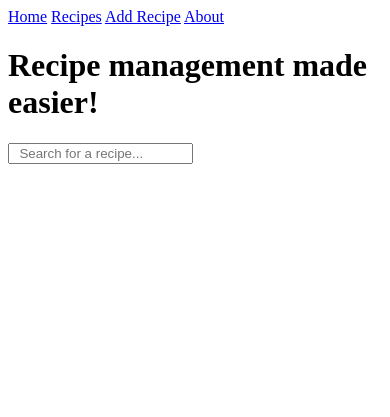
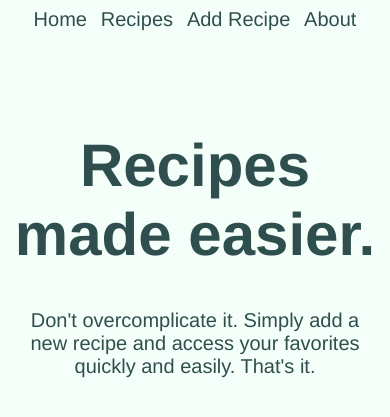
Before and after one commit to AlexanderGoose/recipes_app, a Flask app: page /home in a window 390 px wide. Shown: the top 417 px of the page. Run offline with Flask 3, Linux system fonts and the light colour scheme; some web fonts are replaced.

Commit message:
made mobile friendly

```diff
--- a/dbAPI.py
+++ b/dbAPI.py
@@ -9,53 +9,74 @@ from test_data import data
 
 class DataBaseAPI():
     # --------------------------------- create table
+    """
+    Creates three new tables, Recipe, Ingredient, Instruction
+    """
     def create(self, dbName):
-        conn = sqlite3.connect(dbName)
-        cur = conn.cursor()
+        try:
+            conn = sqlite3.connect(dbName)
+            cur = conn.cursor()
 
-        cur.execute("""CREATE TABLE IF NOT EXISTS Recipe(
-                    recID INTEGER PRIMARY KEY,
-                    recName VARCHAR(20)
-                    );""")
+            cur.execute("""CREATE TABLE IF NOT EXISTS Recipe(
+                        recID INTEGER PRIMARY KEY,
+                        recName VARCHAR(20)
+                        );""")
 
-        cur.execute("""CREATE TABLE IF NOT EXISTS Ingredient(
-                    ingID INTEGER PRIMARY KEY,
-                    recID INTEGER,
-                    ing VARCHAR(100),
-                    FOREIGN KEY (recID) REFERENCES Recipe(recID)
-                    );""")
+            cur.execute("""CREATE TABLE IF NOT EXISTS Ingredient(
+                        ingID INTEGER PRIMARY KEY,
+                        recID INTEGER,
+                        ing VARCHAR(100),
+                        FOREIGN KEY (recID) REFERENCES Recipe(recID)
+                        );""")
 
-        cur.execute("""CREATE TABLE IF NOT EXISTS Instruction(
-                    instructionID INTEGER PRIMARY KEY,
-                    recID INTEGER,
-                    instruction VARCHAR(100),
-                    FOREIGN KEY (recID) REFERENCES Recipe(recID)
-                    );""")
+            cur.execute("""CREATE TABLE IF NOT EXISTS Instruction(
+                        instructionID INTEGER PRIMARY KEY,
+                        recID INTEGER,
+                        instruction VARCHAR(100),
+                        FOREIGN KEY (recID) REFERENCES Recipe(recID)
+                        );""")
 
+            conn.commit()
 
-        conn.commit()
-        conn.close()
+        except sqlite3.Error as e:
+            print(f'Error creating tables: {e}')
+
+        finally:
+            conn.close()
 
 
     # --------------------------------- fill table
+    """
+    Given the intake parameters, inserts relavent info into correct tables.
+    """
     def fill(self, dbName, recName, ingredients, instructions):
-        conn = sqlite3.connect(dbName)
-        cur = conn.cursor()
+        try:
+            conn = sqlite3.connect(dbName)
+            cur = conn.cursor()
 
-        cur.execute("INSERT INTO Recipe (recName) VALUES(?)", (recName,))
-        recID = cur.lastrowid
+            cur.execute("INSERT INTO Recipe (recName) VALUES(?)", (recName,))
+            recID = cur.lastrowid
 
-        for ing in ingredients:
-            cur.execute("INSERT INTO Ingredient (recID, ing) VALUES(?, ?)", (recID, ing))
+            for ing in ingredients:
+                cur.execute("INSERT INTO Ingredient (recID, ing) VALUES(?, ?)", (recID, ing))
 
-        for instruction in instructions:
-            cur.execute("INSERT INTO Instruction (recID, instruction) VALUES(?, ?)", (recID, instruction))
+            for instruction in instructions:
+                cur.execute("INSERT INTO Instruction (recID, instruction) VALUES(?, ?)", (recID, instruction))
 
-        conn.commit()
-        conn.close()
+            conn.commit()
+
+        except sqlite3.Error as e:
+            print(f'Error filling tables: {e}')
+
+        finally:
+            conn.close()
 
 
     # --------------------------------- tear down
+    """
+    used to delete all tables so that they can be restarted.
+    use case is for testing the db and deleting after testing.
+    """
     def teardown(self, dbName):
         try:
             conn = sqlite3.connect(dbName)
@@ -69,8 +90,10 @@ class DataBaseAPI():
             cur.execute("DROP TABLE IF EXISTS Instruction;")
 
             conn.commit()
+
         except sqlite3.Error as e:
             print(f'Error dropping tables: {e}')
+
         finally:
             conn.close()
 
@@ -89,9 +112,6 @@ class DataBaseAPI():
             cur.execute("SELECT recName, recID FROM Recipe")
             recipes = cur.fetchall()
 
-            # recipe_names = [recipe[0] for recipe in recipes]
-            # recIDs = [recipe[1] for recipe in recipes]
-            conn.commit()
             return recipes
 
         except sqlite3.Error as e:
--- a/static/style.css
+++ b/static/style.css
@@ -1,3 +1,71 @@
+/* ----------------------------- General Styling */
+body {
+    font-family: "Helvetica Neue", Arial, sans-serif;
+    font-weight: 300;
+    background-color: #F5FFFA;
+    color: #2F4F4F;
+}
+
+a {
+    text-decoration: none;
+}
+
+
+/* ----------------------------- template.html */
+.navbar {
+    display: flex;
+    justify-content: space-around;
+    margin-left: 25%;
+    margin-right: 25%;
+}
+
+.navbar_item {
+    color:#2F4F4F;
+}
+
+
+/* ----------------------------- addRecipe.html */
+.ingredient {
+    /* border-radius: 50px; */
+    margin-bottom: 5px;
+}
+
+.instruction {
+    margin-bottom: 5px;
+}
+
+.add_recipe_container {
+    margin-top: 25px;
+    margin-left: 25px;
+}
+
+
+/* ----------------------------- index.html */
+.slogan {
+    margin-top: 100px;
+    text-align: center;
+}
+
+.homepage_text {
+    margin-left: 25%;
+    margin-right: 25%;
+    text-align: center;
+}
+
+
+/* ----------------------------- recipes.html */
+.recipe_list_container {
+    margin-top: 25px;
+    margin-left: 15%;
+    margin-right: 15%;
+}
+
+.recipe_link {
+    color:#2F4F4F;
+}
+
+
+/* ----------------------------- viewRecipes.html */
 .ingredient {
     width: 50%;
 }
@@ -5,3 +73,75 @@
 .instruction {
     width: 50%;
 }
+
+.print_recipe_container {
+    margin-left: 15%;
+    margin-right: 15%;
+}
+
+
+/* ----------------------------- about.html */
+
+
+
+/* ----------------------------- MEDIA SCREENING
+increases font size for smaller screens */
+@media only screen and (max-width: 800px) {
+
+    /* ----------------------------- template.html */
+    .navbar_item {
+        font-size: 20px;
+    }
+
+    .navbar {
+        margin-left: 5%;
+        margin-right: 5%;
+    }
+
+    p {
+      font-size: 20px;
+    }
+
+
+    /* ----------------------------- addRecipe.html */
+
+
+    /* ----------------------------- index.html */
+    .slogan {
+        font-size: 30px;
+    }
+
+    .homepage_text {
+        margin-left: 5%;
+        margin-right: 5%;
+    }
+
+
+    /* ----------------------------- recipes.html */
+    .recipe_list_container {
+        margin-left: 5%;
+        margin-right: 5%;
+    }
+
+    .recipe_list_title {
+        font-size: 30px;
+    }
+
+    .recipe_link {
+        font-size: 20px;
+    }
+
+
+    /* ----------------------------- viewRecipes.html */
+    .viewrec_item {
+        font-size: 20px;
+    }
+
+    .print_recipe_container {
+        margin-left: 5%;
+        margin-right: 5%;
+    }
+
+
+    /* ----------------------------- about.html */
+  }
--- a/templates/addRecipe.html
+++ b/templates/addRecipe.html
@@ -2,6 +2,7 @@
 
 {% block content %}
 
+<div class="add_recipe_container">
     <form action="/add_recipe" method="post">
         <label for="Recipe Name">Recipe Name: </label><br>
         <input type="text" id="new_recipe_name" name="new_recipe_name" placeholder="Enter recipe name...">
@@ -20,7 +21,7 @@
         <input type="text" class="ingredient" name="ingredient" placeholder="Enter new ingredient..."></input><br>
         <input type="text" class="ingredient" name="ingredient" placeholder="Enter new ingredient..."></input><br>
 
-    <br><br>
+        <br>
 
         <label for="instructions">Instructions: </label><br>
         <input class="instruction" name="instruction" placeholder="Enter new instruction..."></input><br>
@@ -29,9 +30,10 @@
         <input class="instruction" name="instruction" placeholder="Enter new instruction..."></input><br>
         <input class="instruction" name="instruction" placeholder="Enter new instruction..."></input><br>
         <input class="instruction" name="instruction" placeholder="Enter new instruction..."></input><br>
-    <br><br>
 
         <input type="submit">
     </form>
+</div>
+
 
 {% endblock %}
--- a/templates/index.html
+++ b/templates/index.html
@@ -7,12 +7,17 @@ home
 {% block content %}
 <div class="main-body">
     <div class="slogan">
-        <h1>Recipe management made easier!</h1>
+        <h1>Recipes made easier.</h1>
     </div>
 
-    <div class="search-bar">
+    <p class="homepage_text">Don't overcomplicate it. Simply add a new recipe and access your favorites
+        quickly and easily. That's it.
+    </p>
+
+    <!-- <div class="search-bar">
         <label for="search"></label>
         <input type="search" placeholder="  Search for a recipe..." id="search" >
-    </div>
+    </div> -->
+
 </div>
 {% endblock %}
--- a/templates/template.html
+++ b/templates/template.html
@@ -17,10 +17,10 @@
     <div class="container-main">
 
         <div class="navbar">
-            <a href= "{{ url_for('home') }}">Home</a>
-            <a href= "{{ url_for('recipes', dbName='recipe.db') }}">Recipes</a>
-            <a href= "{{ url_for('add_recipe') }}">Add Recipe</a>
-            <a href= "{{ url_for('about') }}">About</a>
+            <a class="navbar_item" href= "{{ url_for('home') }}">Home</a>
+            <a class="navbar_item" href= "{{ url_for('recipes', dbName='recipe.db') }}">Recipes</a>
+            <a class="navbar_item" href= "{{ url_for('add_recipe') }}">Add Recipe</a>
+            <a class="navbar_item" href= "{{ url_for('about') }}">About</a>
 
         </div>
 
```
Also changed, not shown: templates/recipes.html (+12 -3 lines), templates/viewRecipes.html (+5 -4 lines), recipe.db (added), test.db. Lines whose indentation alone changed are shown as unchanged.
